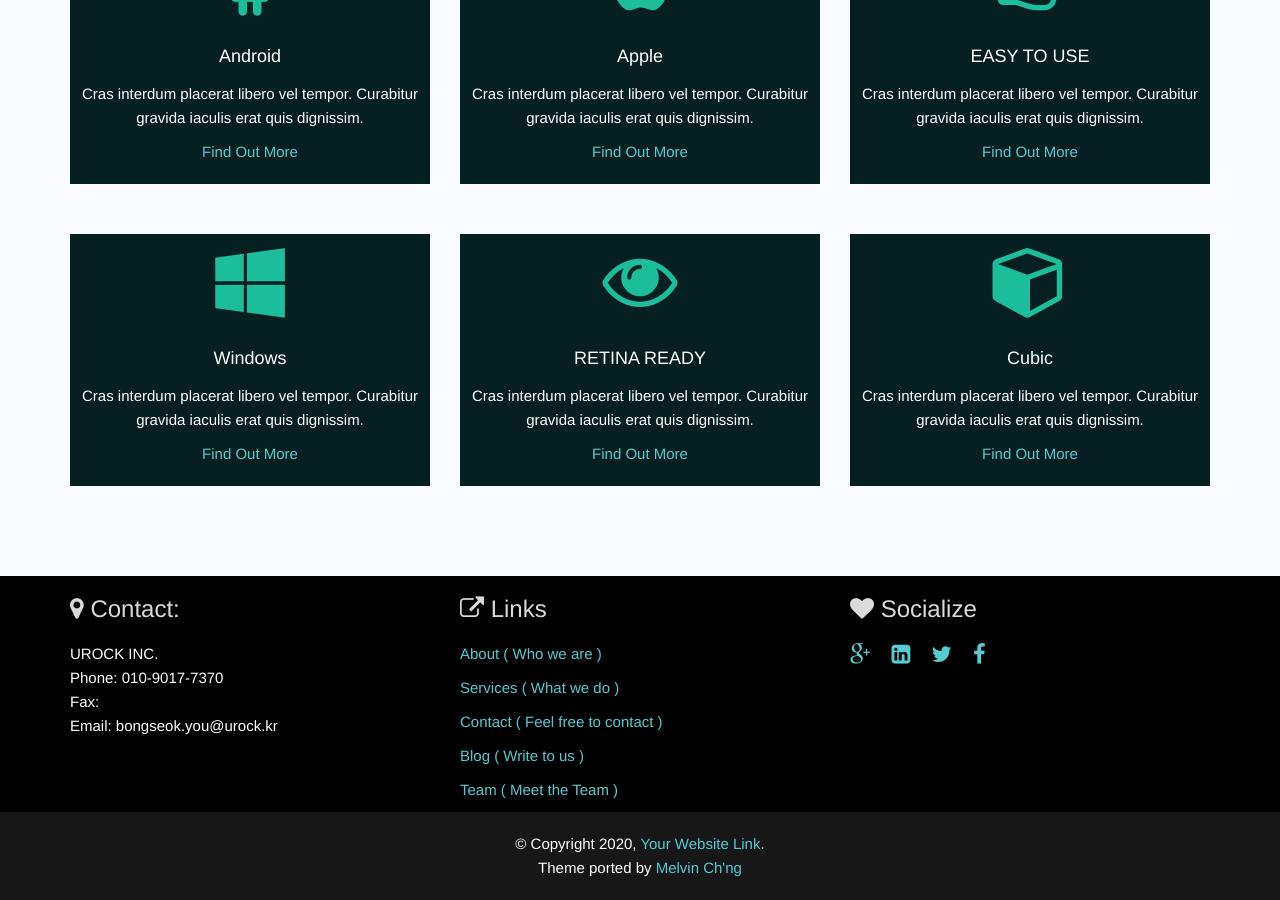
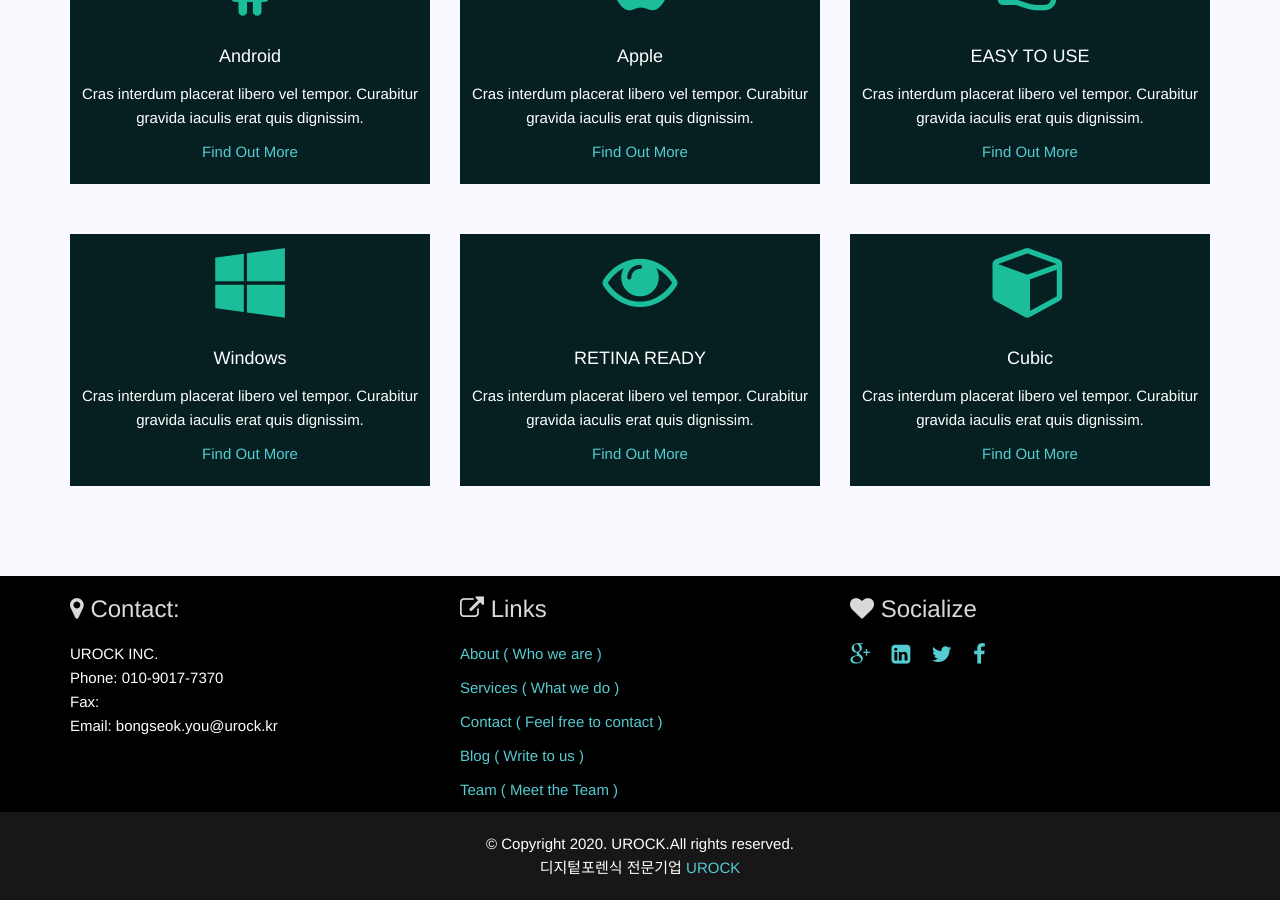
Before and after one commit to UROCKInc/UROCKInc.github.io, a Jekyll site: the page built from index.html, in a window 1280 px wide and 900 px high, scrolled down 822 px. Built offline with Jekyll 4.4.1, drawn with Linux system fonts in a browser that asks for light colours; some of the changed text lies outside the part shown.

Commit message:
팀 정보 수정 copyright 수정

```diff
--- a/_includes/footer.html
+++ b/_includes/footer.html
@@ -51,6 +51,6 @@
   </div>
 
   <div class="copyright text center">
-    <p>&copy; Copyright {{ site.time | date: '%Y' }}, <a href="#">Your Website Link</a>. <br>Theme ported by <a href="https://melvinchng.github.io/" target="_blank">Melvin Ch'ng</a></p>
+    <p>&copy; Copyright {{ site.time | date: '%Y' }}. <!--<a href="http://urock.kr">-->UROCK.All rights reserved. <!--</a>--> <br>디지텉포렌식 전문기업 <a href="http://urock.kr" target="_blank">UROCK</a></p>
   </div>
 </footer>
```
Also changed, not shown: 1 other file.
